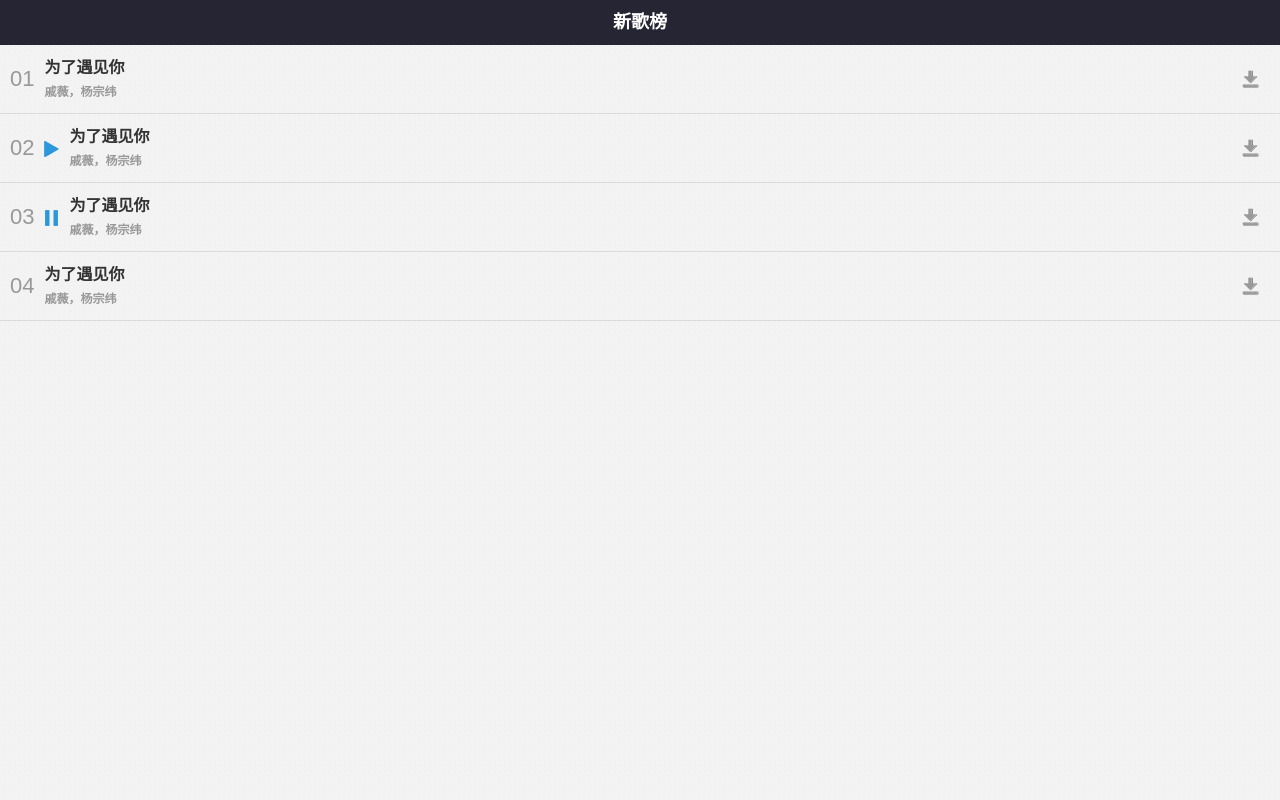
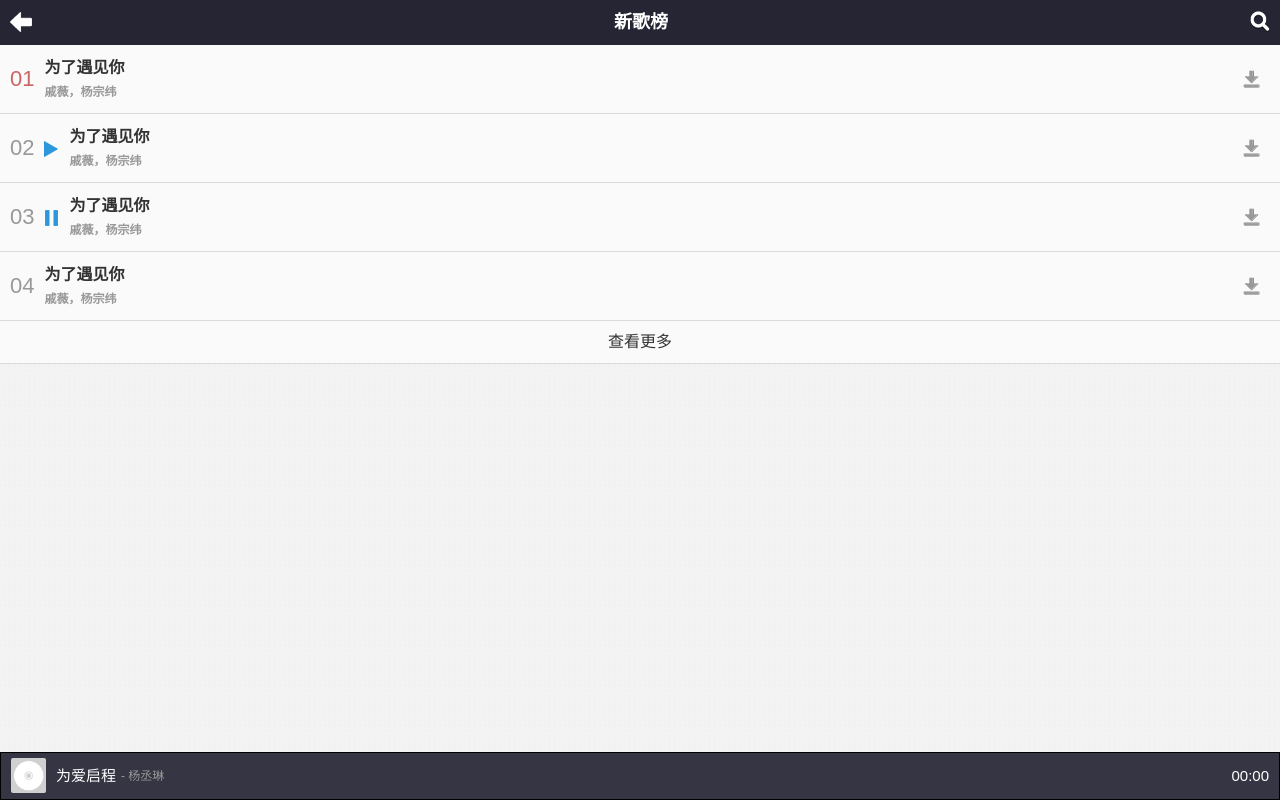
Before and after one commit to yuanjianhang/yiting-mobile, a plain HTML site: page ranking-new.html in a window 1280 px wide. Drawn offline with Linux system fonts and the light colour scheme.

Commit message:
新歌榜制作完毕

```diff
--- a/css/common.css
+++ b/css/common.css
@@ -29,6 +29,7 @@ ol, ul {
     list-style: none;
 }
 a, a:hover {
+    color:#333;
 	text-decoration: none;
 }
 
@@ -52,8 +53,74 @@ header h1 {
 }
 .content-wrapper {
     position: relative;
-    padding-bottom: 20px;
+    padding-bottom: 50px;
 }
+footer {
+    position: fixed;
+    left: 0;
+    bottom: 0;
+    width:100%;
+}
+footer section {
+    padding: 5px 10px;
+    line-height: 36px;
+    border: 1px solid #000;
+    background: #353543;
+    font-size: 15px;
+    color: #fff;
+}
+footer section:after {
+    content: "\0020";
+    display: block;
+    height: 0;
+    clear: both;
+    visibility: hidden;
+}
+footer section aside, footer section article {
+    float: left;
+}
+footer section span {
+    float: right;
+}
+footer section aside {
+    width: 35px;
+    height: 35px;
+    overflow: hidden;
+    border-radius: 2px;
+}
+footer section article {
+    margin-left: 10px;
+}
+footer section article h4 {
+    font-size: 15px;
+    font-weight: normal;
+    float: left;
+}
+footer section article p {
+    float: left;
+    font-size: 12px;
+    margin-left: 5px;
+    color: #999;
+}
+.common-bg {
+    background-image: url("../images/common.png");
+    background-repeat: no-repeat;
+}
+.common-back {
+    float: left;
+    background-position: 0 -18px;
+    width:22px;
+    height:20px;
+    margin:12px 0 0 10px;
+}
+.common-search {
+    background-position: -22px -18px;
+    width: 20px;
+    height:22px;
+    float: right;
+    margin: 11px 10px 0 0;
+}
+/* 首页样式 */
 .channel {
     margin:10px;
 }
@@ -130,6 +197,7 @@ header h1 {
 .ranking-ctn article {
     border-bottom: 1px solid #dadada;
     padding: 5px 0;
+    background: #fafafa;
 }
 .ranking-ctn article:after {
     content: "\0020";
@@ -143,16 +211,19 @@ header h1 {
 }
 .ranking-ctn article a {
     float: right;
-    background: url("../images/download.png");
-    width:18px;
+    background-position: 0 0;
+    width:17px;
     height:18px;
     margin:20px 20px 0 10px;
 }
-.ranking-item-index {
+.ranking-item-index, .ranking-item-index-key {
     font-size: 22px;
     color:#999;
     line-height: 58px;
     margin:0 10px;
+}
+.ranking-item-index-key {
+    color:#C66;
 }
 .ranking-ctn article section h3 {
     font-size: 16px;
@@ -173,9 +244,20 @@ header h1 {
 }
 .ranking-item-status-play {
     display: block;
-    background: url("../images/play.png") no-repeat;
+    background-position: -33px 0;
 }
 .ranking-item-status-pause {
     display: block;
-    background: url("../images/pause.png") no-repeat 1px 0;
+    background-position: -17px 0;
 }
+.ranking-view-more {
+    display: block;
+    border-bottom: 1px solid #dadada;
+    padding: 10px 0;
+    background: #fafafa;
+    text-align: center;
+    font-size: 16px;
+}
+.ranking-ctn article:active, .ranking-view-more:active {
+    background: #e8e8e8;
+}
--- a/ranking-new.html
+++ b/ranking-new.html
@@ -13,56 +13,71 @@
 </head>
 <body>
 	<header>
+        <div class="common-bg common-back"></div>
+        <div class="common-bg common-search"></div>
         <h1>新歌榜</h1>
     </header>
     <div class="content-wrapper">
         <div class="ranking-ctn">
             <article>
-                <section class="ranking-item-index">
+                <section class="ranking-item-index-key">
                     01
                 </section>
-                <section class="ranking-item-status"></section>
+                <section class="common-bg ranking-item-status"></section>
                 <section>
                     <h3>为了遇见你</h3>
                     <p>戚薇，杨宗纬</p>
                 </section>
-                <a href="###" title="下载"></a>
+                <a href="###" title="下载" class="common-bg"></a>
             </article>
             <article>
                 <section class="ranking-item-index">
                     02
                 </section>
-                <section class="ranking-item-status ranking-item-status-play"></section>
+                <section class="common-bg ranking-item-status ranking-item-status-play"></section>
                 <section>
                     <h3>为了遇见你</h3>
                     <p>戚薇，杨宗纬</p>
                 </section>
-                <a href="###" title="下载"></a>
+                <a href="###" title="下载" class="common-bg"></a>
             </article>
             <article>
                 <section class="ranking-item-index">
                     03
                 </section>
-                <section class="ranking-item-status ranking-item-status-pause"></section>
+                <section class="common-bg ranking-item-status ranking-item-status-pause"></section>
                 <section>
                     <h3>为了遇见你</h3>
                     <p>戚薇，杨宗纬</p>
                 </section>
-                <a href="###" title="下载"></a>
+                <a href="###" title="下载" class="common-bg"></a>
             </article>
             <article>
                 <section class="ranking-item-index">
                     04
                 </section>
-                <section class="ranking-item-status"></section>
+                <section class="common-bg ranking-item-status"></section>
                 <section>
                     <h3>为了遇见你</h3>
                     <p>戚薇，杨宗纬</p>
                 </section>
-                <a href="###" title="下载"></a>
+                <a href="###" title="下载" class="common-bg"></a>
             </article>
+            <a href="###" class="ranking-view-more">查看更多</a>
         </div>
 
     </div>
+    <footer>
+        <section>
+            <aside>
+                <img src="./images/disk-default.png" width="35" height="35" alt="">
+            </aside>
+            <article>
+                <h4>为爱启程</h4>
+                <p>- 杨丞琳</p>
+            </article>
+            <span>00:00</span>
+        </section>
+    </footer>
 </body>
 </html>
```
Also changed, not shown: images/9dTP1CX9.png (added), images/ad.jpg (deleted), images/ad2.jpg (deleted), images/ad3.jpg (deleted), images/ad4.jpg (deleted), images/ad5.jpg (deleted), images/ad6.jpg (deleted), images/common.png (added), images/download.png (deleted), images/pause.png (deleted), images/play.png (deleted), images/search.png (deleted).
